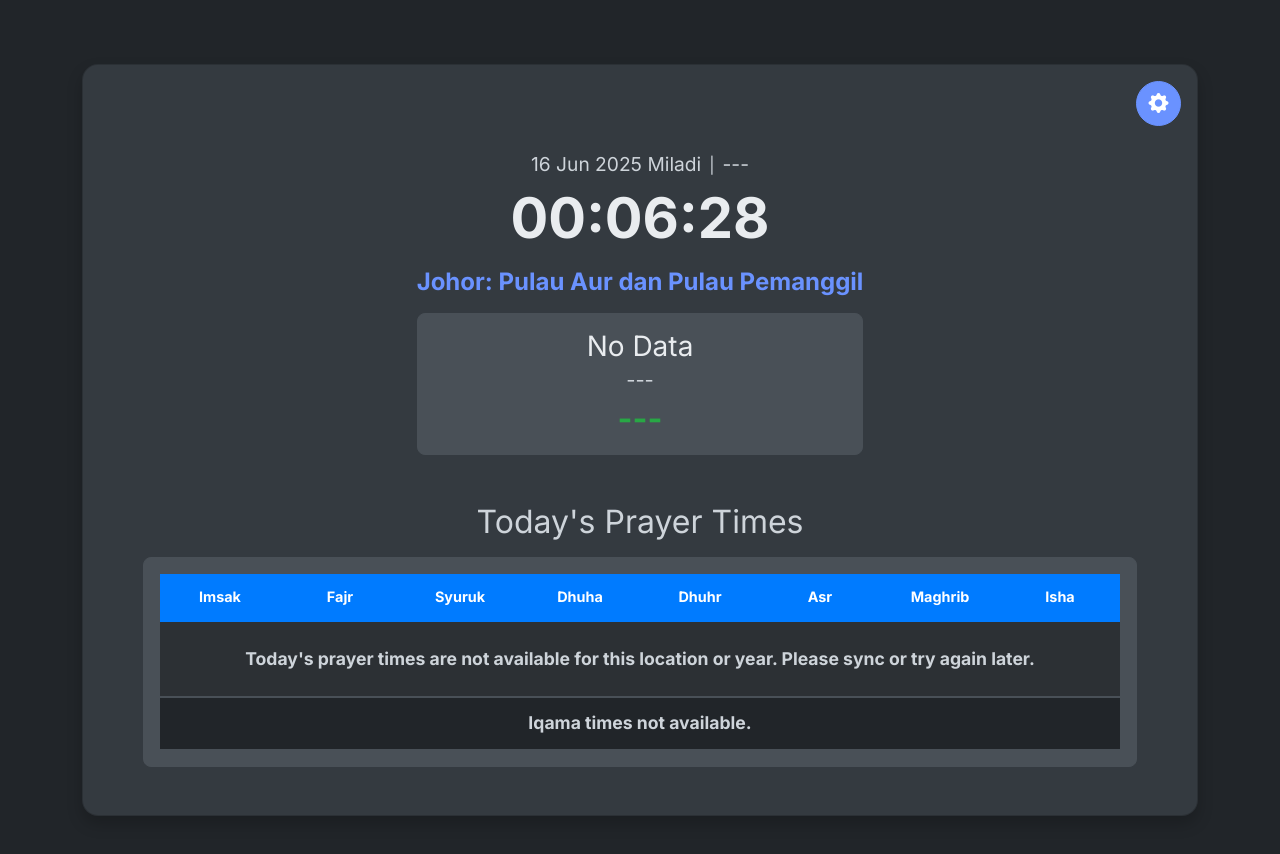
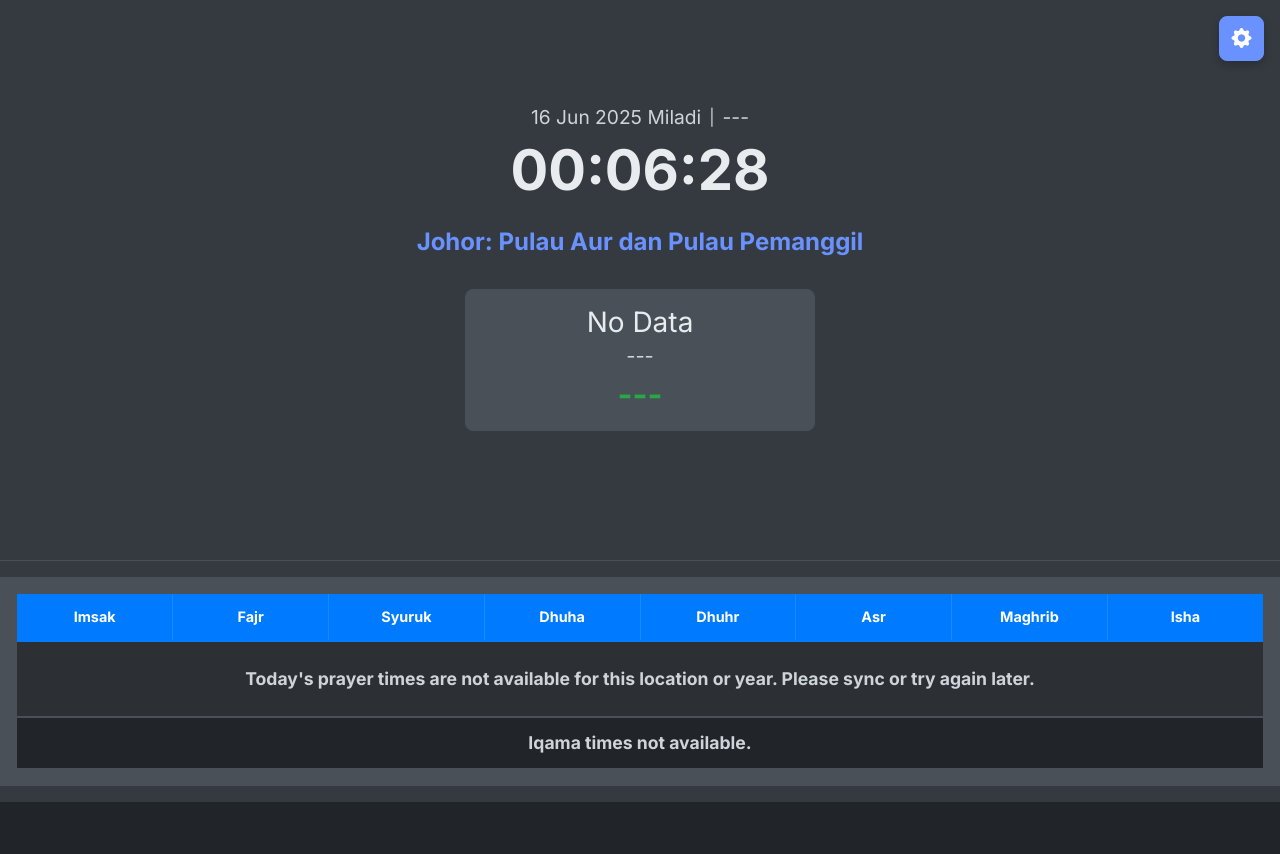
Before and after one commit to hanisirfan/light-prayer-time, a plain HTML site: page index.html in a window 1280 px wide. After the commit the page ends 802 px from the top, so only its background shows below. Drawn offline with nearby package versions, Linux system fonts and the light colour scheme.

Commit message:
UI changes

```diff
--- a/css/main.css
+++ b/css/main.css
@@ -2,8 +2,9 @@
 
 :root {
     /* Light Mode Variables */
-    --body-bg: #f0f2f5;
-    --card-bg: #ffffff;
+    --body-bg: #f0f2f5; /* Overall background */
+    --display-section-bg: #ffffff; /* Background for the top display section */
+    --table-section-bg: #ffffff; /* Background for the bottom table section */
     --text-color: #212529;
     --heading-color: #0d6efd; /* Bootstrap primary blue */
     --muted-text-color: #6c757d;
@@ -13,15 +14,17 @@
     --table-stripe-bg: #f8f9fa; /* bg-light-subtle for table stripes */
     --table-even-row-bg: #ffffff; /* Explicitly define even row bg for light mode */
     --table-hover-bg: #e2f0ff;
-    --prayer-status-box-bg: #e9ecef; /* light gray */
+    --prayer-status-box-bg: #e9ecef; /* light gray for next prayer box */
     --next-prayer-countdown-color: #198754; /* Bootstrap success green */
+    --offcanvas-bg: #ffffff; /* Offcanvas background */
     --offcanvas-heading-color: #212529; /* Dark text for light mode offcanvas headings */
 }
 
 body.dark-mode {
     /* Dark Mode Variables */
-    --body-bg: #212529; /* Dark background */
-    --card-bg: #343a40; /* Slightly lighter dark for card */
+    --body-bg: #212529; /* Dark overall background */
+    --display-section-bg: #343a40; /* Darker background for top display section */
+    --table-section-bg: #343a40; /* Darker background for bottom table section */
     --text-color: #e9ecef; /* Light text */
     --heading-color: #6a92ff; /* Lighter blue for headings */
     --muted-text-color: #ced4da;
@@ -33,81 +36,127 @@ body.dark-mode {
     --table-hover-bg: #6c757d; /* Darker hover color */
     --prayer-status-box-bg: #495057;
     --next-prayer-countdown-color: #28a745; /* Darker green */
+    --offcanvas-bg: #343a40; /* Offcanvas background in dark mode */
     --offcanvas-heading-color: #e9ecef; /* Light text for dark mode offcanvas headings */
 }
 
 body {
     font-family: 'Inter', sans-serif;
     background-color: var(--body-bg);
-    min-height: 100vh;
+    min-height: 100vh; /* Ensure body covers full viewport height */
+    display: flex; /* Use flexbox for vertical layout of sections */
+    flex-direction: column; /* Stack sections vertically */
+    justify-content: flex-start; /* Align sections to top */
+    align-items: stretch; /* Stretch items to fill width */
+    padding: 0; /* Remove body padding to allow full width sections */
+    margin: 0; /* Remove default body margin */
+    color: var(--text-color);
+    transition: background-color 0.3s ease, color 0.3s ease;
+    overflow-x: hidden; /* Prevent horizontal scrollbar on body from layout issues */
+}
+
+/* Settings button fixed positioning */
+.settings-button {
+    position: fixed;
+    top: 1rem;
+    right: 1rem;
+    z-index: 1050; /* Above modals/offcanvas */
+    width: 45px;
+    height: 45px;
+    border-radius: 50%;
     display: flex;
     align-items: center;
     justify-content: center;
-    padding: 1rem;
-    color: var(--text-color);
-    transition: background-color 0.3s ease, color 0.3s ease;
+    box-shadow: 0 0.25rem 0.5rem rgba(0, 0, 0, 0.2); /* Keep a subtle shadow */
+    transition: background-color 0.3s ease, color 0.3s ease, box-shadow 0.3s ease;
 }
 
-.container {
-    width: 100%; /* Ensure it takes full width of its parent */
+
+/* New Display Section styling */
+.display-section {
+    width: 100%;
+    padding: 2rem 1rem; /* Keep internal padding for content spacing */
+    background-color: var(--display-section-bg);
+    transition: background-color 0.3s ease;
+    display: flex; /* Use flex for content alignment */
+    flex-direction: column;
+    justify-content: center; /* Center content vertically within the section */
+    align-items: center; /* Center content horizontally within the section */
+    min-height: 70vh; /* Adjusted minimum height to 70% of viewport height */
+    flex-grow: 1; /* Allow to grow more if content demands it, but min-height is dominant */
 }
 
-.card {
-    border-radius: 1rem;
-    box-shadow: 0 0.5rem 1rem rgba(0, 0, 0, 0.2);
-    background-color: var(--card-bg);
+/* New Prayer Table Section styling */
+.prayer-table-section {
     width: 100%;
-    min-height: 550px; /* Make the middle white box (card) bigger */
-    display: flex;
+    padding-top: 1rem; /* Add minimal top padding to separate from display section content */
+    padding-bottom: 1rem; /* Add minimal bottom padding */
+    padding-left: 0; /* Remove horizontal padding */
+    padding-right: 0; /* Remove horizontal padding */
+    background-color: var(--table-section-bg);
+    border-top: 1px solid var(--border-color); /* Separator line between sections */
+    transition: background-color 0.3s ease, border-color 0.3s ease;
+    display: flex; /* Use flex for layout */
     flex-direction: column;
-    justify-content: center; /* Center content vertically */
-    align-items: center; /* Center content horizontally */
-    position: relative;
-    transition: background-color 0.3s ease, box-shadow 0.3s ease;
+    justify-content: flex-start; /* Align table to top of section */
+    align-items: stretch; /* Stretch table container to full width */
+    flex-grow: 1; /* Allow this section to take remaining vertical space */
+    /* No min-height here, it will naturally take what's left after display-section */
 }
 
-/* Ensure text colors correctly use variables */
-.card .text-primary {
+/* Table container styling - now just for the p-3 border */
+.table-container { /* Renamed for clarity, removed rounded-3 */
+    background-color: var(--prayer-status-box-bg) !important; /* Use the prayer status box bg */
+    border: 1px solid var(--border-color) !important; /* Keep border */
+    border-radius: 0; /* Remove rounded corners */
+    padding: 1rem; /* Internal padding for table */
+    transition: background-color 0.3s ease, border-color 0.3s ease;
+    width: 100%; /* Ensure it always takes full width of its parent */
+}
+
+
+/* Ensure text colors correctly use variables in general */
+.text-primary {
     color: var(--heading-color) !important;
 }
 
-.card .text-secondary {
+.text-secondary {
     color: var(--muted-text-color) !important;
 }
 
-.card .text-muted {
+.text-muted {
     color: var(--muted-text-color) !important;
 }
 
-.card .text-success {
+.text-success {
     color: var(--next-prayer-countdown-color) !important;
 }
 
 .form-select, .btn {
-    border-radius: 0.5rem;
+    border-radius: 0.5rem; /* Keep rounded buttons/selects */
 }
 
 .form-select {
-    background-color: var(--card-bg);
+    background-color: var(--offcanvas-bg); /* Use offcanvas bg for consistent styling */
     color: var(--text-color);
     border-color: var(--border-color);
     transition: background-color 0.3s ease, color 0.3s ease, border-color 0.3s ease;
 }
 
 .form-select option {
-    background-color: var(--card-bg); /* For dropdown options */
+    background-color: var(--offcanvas-bg); /* For dropdown options */
     color: var(--text-color);
 }
 
 .form-control {
-    background-color: var(--card-bg);
+    background-color: var(--offcanvas-bg); /* Consistent with select */
     color: var(--text-color);
     border-color: var(--border-color);
     transition: background-color 0.3s ease, color 0.3s ease, border-color 0.3s ease;
 }
 
 .form-control:focus {
-    background-color: var(--card-bg); /* Maintain background on focus */
+    background-color: var(--offcanvas-bg); /* Maintain background on focus */
     color: var(--text-color);
     border-color: var(--heading-color);
     box-shadow: 0 0 0 0.25rem rgba(13, 110, 253, 0.25); /* Bootstrap primary shadow */
@@ -126,13 +175,13 @@ body {
 }
 
 .offcanvas {
-    background-color: var(--card-bg);
+    background-color: var(--offcanvas-bg); /* Use new variable for offcanvas */
     color: var(--text-color);
     transition: background-color 0.3s ease, color 0.3s ease;
 }
 
 .offcanvas-header {
-    background-color: var(--table-header-bg) !important; /* Use table-header-bg for consistency */
+    background-color: var(--table-header-bg) !important;
     color: var(--table-header-color) !important;
     border-bottom: 1px solid var(--border-color);
 }
@@ -152,19 +201,13 @@ body {
 }
 
 
-/* Specific styling for the table container div */
-.card > .row > .col-12 > div.p-3.border.rounded-3 {
-    background-color: var(--prayer-status-box-bg) !important; /* Use the prayer status box bg for the table container */
-    border-color: var(--border-color) !important;
-    transition: background-color 0.3s ease, border-color 0.3s ease;
-}
-
 /* Specific styling for the prayer times table */
 .table {
     width: 100%;
     table-layout: fixed; /* Keep fixed layout for consistent column widths */
-    border-color: var(--border-color);
+    border-color: var(--border-color); /* Table borders */
     transition: all 0.3s ease;
+    border-collapse: collapse; /* Ensure borders collapse nicely */
 }
 
 .table thead th {
@@ -176,6 +219,10 @@ body {
     border-bottom: 2px solid var(--table-header-bg);
     text-align: center;
     transition: background-color 0.3s ease, color 0.3s ease;
+    border-right: 1px solid rgba(255, 255, 255, 0.1); /* Slight separator for headers */
+}
+.table thead th:last-child {
+    border-right: none; /* No border on last header */
 }
 
 /* Table body and footer cells */
@@ -187,8 +234,13 @@ body {
     font-weight: 700;
     text-align: center;
     border-top: 1px solid var(--border-color); /* Maintain consistent border */
+    border-right: 1px solid var(--border-color); /* Vertical cell separator */
     color: var(--text-color); /* Explicitly set text color for table cells */
     transition: color 0.3s ease, border-color 0.3s ease;
+}
+.table tbody td:last-child,
+.table tfoot td:last-child {
+    border-right: none; /* No border on last column */
 }
 
 
@@ -237,7 +289,7 @@ body {
 }
 
 #selectedLocationDisplay {
-    margin-top: 0.5rem;
+    margin-top: 0.5rem; /* Keep some margin below location display */
     font-weight: bold;
     color: var(--heading-color);
     font-size: 1.5rem;
@@ -248,8 +300,12 @@ body {
     background-color: var(--prayer-status-box-bg);
     border: 1px solid var(--border-color);
     transition: background-color 0.3s ease, border-color 0.3s ease;
-    margin-left: auto;
-    margin-right: auto;
+    max-width: 350px; /* Keep a max-width for this central box */
+    width: 80%; /* Add width for better responsiveness on larger screens */
+    margin-top: 1rem; /* Added padding to separate from elements above */
+    margin-bottom: 1rem; /* Added padding to separate from elements below */
+    padding: 1rem; /* Internal padding for its content */
+    border-radius: 0.5rem; /* Keep slight rounding for this internal box */
 }
 
 #nextPrayerName {
@@ -311,13 +367,37 @@ body {
         min-width: 650px; /* Adjust this value as needed to ensure scrolling. Typical phone width is 320-420px. */
     }
 
-    .card {
-        min-height: 480px;
-        padding: 1rem;
+    /* Ensure full width for sections on small screens and remove external padding */
+    .display-section, .prayer-table-section {
+        padding-left: 0;
+        padding-right: 0;
     }
-    .card .position-absolute {
-        top: 0.5rem !important;
-        right: 0.5rem !important;
-        margin: 0 !important;
+    /* Specific padding for content within display section on mobile */
+    .display-section {
+        padding-top: 1rem; /* Adjust top padding for mobile */
+        padding-bottom: 1rem; /* Adjust bottom padding for mobile */
     }
+    .prayer-table-section {
+        padding-top: 0.5rem; /* Reduce top padding for prayer table section on mobile */
+        padding-bottom: 0.5rem; /* Reduce bottom padding for prayer table section on mobile */
+    }
+    .table-container {
+        padding: 0.5rem; /* Reduce inner padding for table container on mobile */
+    }
+
 }
+
+/* Keep these modal stylings, they apply to all modals */
+.modal-content {
+    background-color: var(--offcanvas-bg); /* Use offcanvas bg for modals */
+    color: var(--text-color);
+    border-radius: 0.75rem; /* Keep slight rounding for modals */
+}
+.modal-header {
+    background-color: var(--table-header-bg) !important;
+    color: var(--table-header-color) !important;
+    border-bottom: 1px solid var(--border-color) !important;
+}
+.modal-footer {
+    border-top: 1px solid var(--border-color) !important;
+}
--- a/index.html
+++ b/index.html
@@ -30,15 +30,13 @@
     <link rel="stylesheet" href="css/main.css">
 </head>
 <body>
-    <div class="container my-5">
-        <div class="card p-4 p-md-5 position-relative">
-            <!-- Settings Button (Hamburger/Gear Icon) -->
-            <button class="btn btn-primary position-absolute top-0 end-0 m-3 d-flex align-items-center justify-content-center" type="button" data-bs-toggle="offcanvas" data-bs-target="#settingsOffcanvas" aria-controls="settingsOffcanvas" style="width: 45px; height: 45px; border-radius: 50%;">
+    <!-- Settings Button (Fixed at top-right of viewport) -->
+    <button class="btn btn-primary settings-button" type="button" data-bs-toggle="offcanvas" data-bs-target="#settingsOffcanvas" aria-controls="settingsOffcanvas">
         <i class="bi bi-gear-fill fs-5"></i>
     </button>
 
-            <!-- Main Display Area -->
-            <div class="text-center mb-4 mt-4 pt-3">
+    <!-- Display Section (Top full-width section) -->
+    <div class="display-section text-center">
         <!-- Miladi Date | Hijri Date -->
         <div class="d-flex flex-column flex-md-row justify-content-center align-items-center gap-2 mb-2">
             <p class="h5 mb-0 text-muted" id="currentMiladiDate">Loading Miladi Date...</p>
@@ -51,18 +49,17 @@
         <p class="h4 text-primary mb-3" id="selectedLocationDisplay">Loading Location...</p>
 
         <!-- Next Prayer Time & Countdown -->
-                <div class="prayer-status-box p-3 rounded-3 mb-4">
+        <div class="prayer-status-box mb-4 mx-auto"> <!-- mx-auto for centering now that width is removed -->
             <p class="h3 mb-1" id="nextPrayerName">Next Prayer: N/A</p>
             <p class="h5 text-muted mb-2" id="nextPrayerTime">--:--</p>
             <p class="h2 fw-bold mb-0 text-success" id="countdownToNextPrayer">--:--:--</p>
         </div>
     </div>
 
-            <!-- Table Of Today's Prayer Time -->
-            <div class="row w-100">
-                <div class="col-12">
-                    <h2 class="text-center mb-3 text-secondary">Today's Prayer Times</h2>
-                    <div class="p-3 border rounded-3">
+    <!-- Prayer and Iqama Time Section (Bottom full-width section with table) -->
+    <div class="prayer-table-section">
+        <!-- Removed H2 title "Today's Prayer Times" -->
+        <div class="table-container"> <!-- Removed p-3 and border/rounded-3 classes -->
             <div class="table-responsive">
                 <table class="table table-striped table-hover mb-0 text-center" id="prayerTimesTable">
                     <thead>
@@ -83,14 +80,11 @@
                     </tbody>
                     <tfoot id="iqamaTimesTableBody">
                         <!-- Iqama times will be displayed here -->
-                                    <tr class="table-info">
+                        <tr>
                             <td colspan="8" class="text-center">Loading Iqama times...</td>
                         </tr>
                     </tfoot>
                 </table>
-                        </div> <!-- End table-responsive -->
-                    </div>
-                </div>
             </div>
         </div>
     </div>
```
Lines whose indentation alone changed are shown as unchanged.
